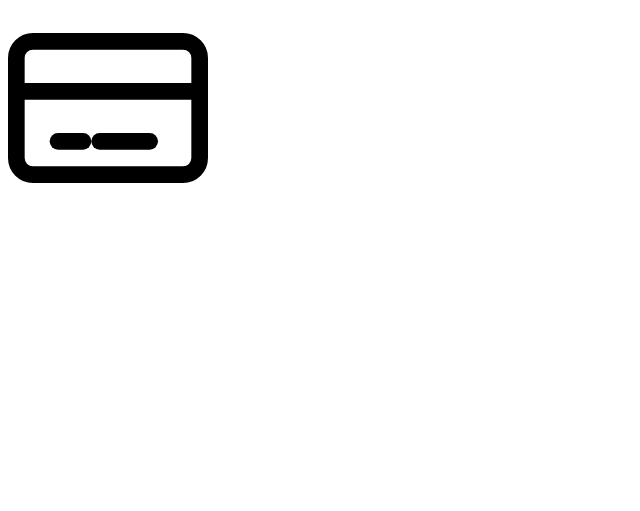
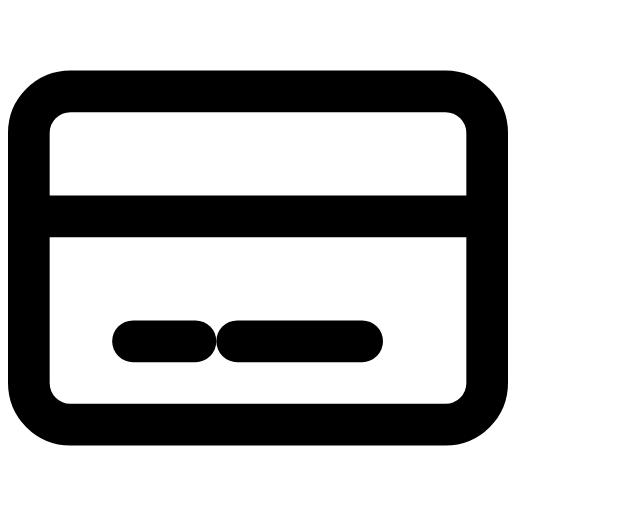
Before and after one commit to Bsindjui/credit-card, a plain HTML site: page index.html in a window 1280 px wide. Shown: the whole page, without its empty margins (0-640 px from the left). Drawn offline with Linux system fonts and the light colour scheme.

Commit message:
modified html

```diff
--- a/index.html
+++ b/index.html
@@ -6,7 +6,7 @@
     <title>Credit Card</title>
 </head>
 <body>
-    <svg xmlns="http://www.w3.org/2000/svg" width="200" height="200" viewbox="0 0 24 24" fill="none" stroke="black" stroke-width="2" stroke-linecap="round" stroke-linejoin="round">
+    <svg xmlns="http://www.w3.org/2000/svg" width="500" height="500" viewbox="0 0 24 24" fill="none" stroke="black" stroke-width="2" stroke-linecap="round" stroke-linejoin="round">
         <rect x="1" y="4" width="22" height="16" rx="2" ry="2"></rect>
         <line x1="1" y1="10" x2="23" y2="10"></line>
         <line x1="6" y1="16" x2="9" y2="16"></line>
```
